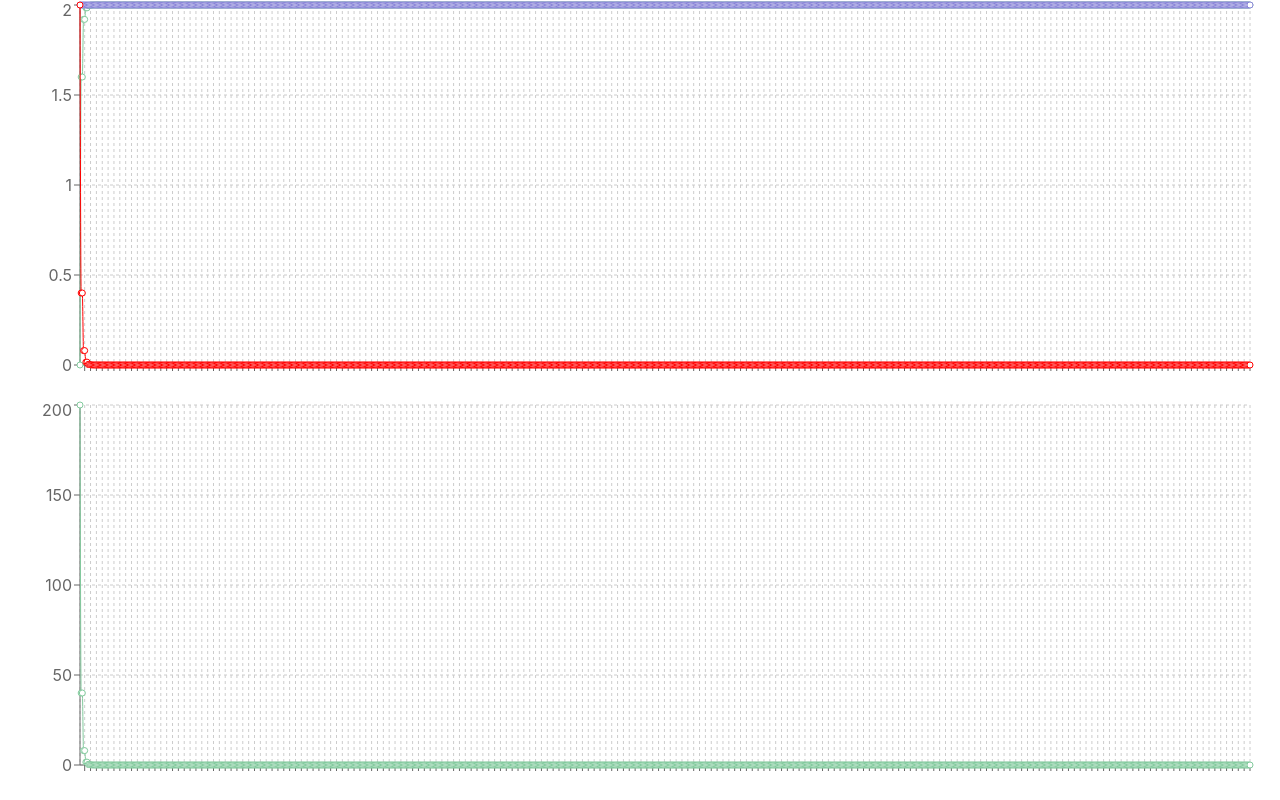
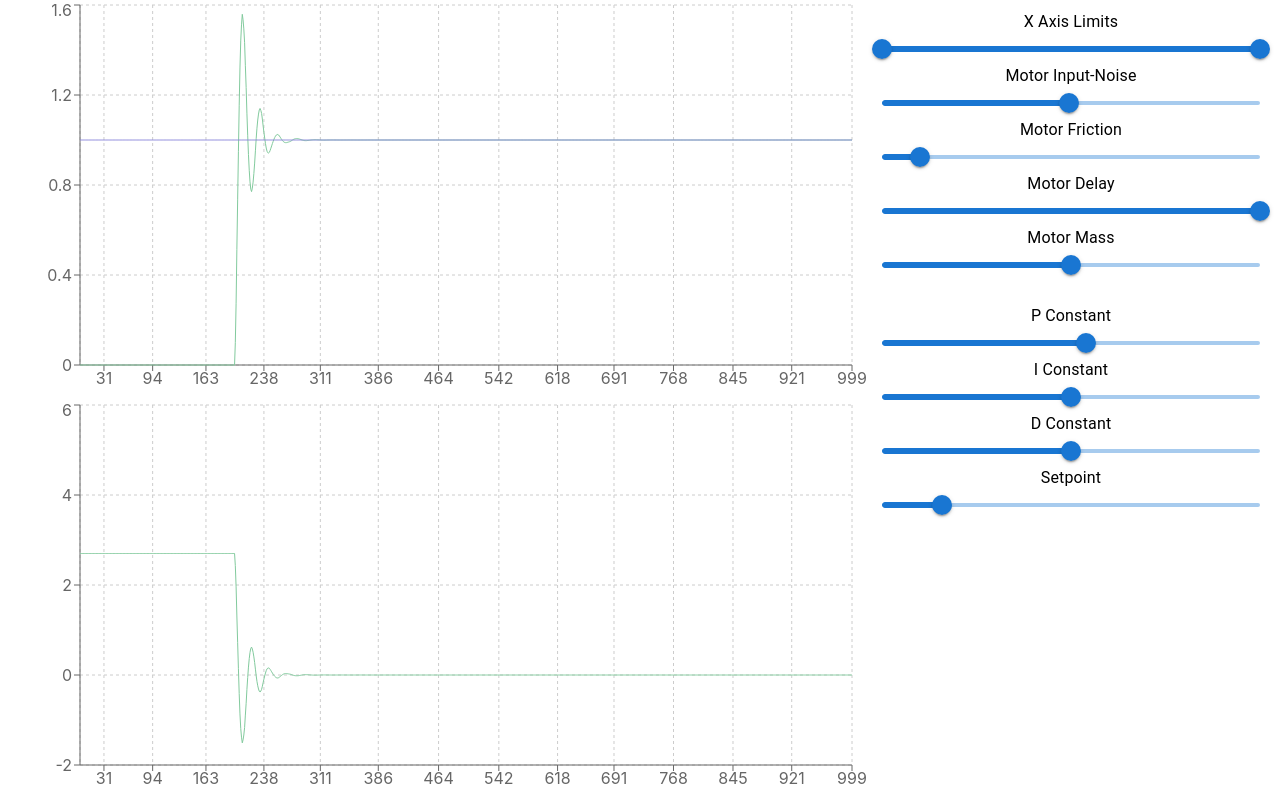
Before and after one commit to bennetthermanoff/PID-Simulator, a React (Create React App) app: page / in a window 1280 px wide. Shown: the top 800 px of the page. Built offline with nearby package versions, Linux system fonts and the light colour scheme.

Commit message:
defaults and css

```diff
--- a/src/App.css
+++ b/src/App.css
@@ -1,5 +1,28 @@
 .App {
+  display: flex;
+  flex-direction: row;
   text-align: center;
+}
+.graphs {
+  display: flex;
+  flex-direction: column;
+  text-align: center;
+  width: 70%;
+}
+.settings {
+  display: flex;
+  flex-direction: column;
+  text-align: center;
+  width: 30%;
+  margin-right: 20px;
+  margin-top:10px;
+}
+.switchType {
+  display: flex;
+  flex-direction: row;
+  text-align: center;
+  width: 100%;
+  margin-bottom: 10px;
 }
 
 .App-logo {
--- a/src/App.tsx
+++ b/src/App.tsx
@@ -3,7 +3,7 @@ import React, { useEffect } from 'react';
 import './App.css';
 import { PID } from './pid';
 import { XAxis, YAxis, CartesianGrid, Tooltip, ResponsiveContainer, LineChart, Line } from 'recharts';
-import { FormControl, Slider, Typography } from '@mui/material';
+import { FormControl, Slider, Switch, Typography } from '@mui/material';
 import MotorSim from './motorSim';
 
 const App = () => {
@@ -11,11 +11,11 @@ const App = () => {
 	const [graphData, setGraphData] = React.useState<[{ x: number, y: number, v: number, setpoint: number, error: number, output: number }]>
 	([{ x: 0, y: 0, v: 0, setpoint: 0, error: 0, output: 0 }]);
 
-	const [graphSettings, setGraphSettings] = React.useState<{ xMin: number, xMax: number, noise: number, N: number, friction: number, mass:number }>({ xMin: 0, xMax: 1000, noise: 0, N: 1000, friction:10 , mass:50});
-	const [pid, setPid] = React.useState<PID>(new PID(100, 0.0, 0.0, 2));
+	const [graphSettings, setGraphSettings] = React.useState<{ xMin: number, xMax: number, noise: number, N: number, friction: number, mass:number, motorDelay:number, pointPicker:boolean }>({ xMin: 0, xMax: 1000, noise: 50, N: 1000, friction:1 , mass:50, motorDelay:200, pointPicker:true});
+	const [pid, setPid] = React.useState<PID>(new PID(2.7, 0.0, 0.0, 1));
 
 	const calculate = () => {
-		const motor = new MotorSim(graphSettings.mass, graphSettings.friction, graphSettings.noise);
+		const motor = new MotorSim(graphSettings.mass, graphSettings.friction, graphSettings.noise, graphSettings.motorDelay);
 		pid.reset();
 		const data = [];
 		for (let i = 0; i < graphSettings.N; i++) {
@@ -35,6 +35,7 @@ const App = () => {
 
 	return (
 		<div className="App">
+			<div className='graphs'>
 				<ResponsiveContainer width="100%" height={400} >
 					<LineChart
 						width={500}
@@ -45,12 +46,12 @@ const App = () => {
 						}}
 					>
 						<CartesianGrid strokeDasharray="3 3" />
-					<XAxis dataKey="name" />
+						<XAxis dataKey="x" minTickGap={30}/>
 						<YAxis />
-					<Tooltip />
-					<Line type="monotone" dataKey="y" stroke="#82ca9d" />
-					<Line type="monotone" dataKey="setpoint" stroke="#8884d8" />
-					<Line type="monotone" dataKey="error" stroke="#ff0000" />
+						{graphSettings.pointPicker ?<Tooltip /> : null}
+						<Line type="linear" dataKey="y" stroke="#82ca9d" dot={false} />
+						<Line type="linear" dataKey="setpoint" stroke="#8884d8"  dot={false}/>
+						{/* <Line type="monotone" dataKey="error" stroke="#ff0000" /> */}
 						{/* <Line type="monotone" dataKey="output" stroke="#0000ff" /> */}
 						{/* <Line type="monotone" dataKey="v" stroke="#0000ff" /> */}
 					</LineChart>
@@ -67,14 +68,16 @@ const App = () => {
 						}}
 					>
 						<CartesianGrid strokeDasharray="3 3" />
-					<XAxis dataKey="name" />
+						<XAxis dataKey="x" minTickGap={30}/>
 						<YAxis />
-					<Tooltip />
-					<Line type="monotone" dataKey="output" stroke="#82ca9d" />
+						{graphSettings.pointPicker ? <Tooltip /> : null}
+						<Line type={'linear'} dataKey="output" stroke="#82ca9d" dot={false} />
 					</LineChart>
 				</ResponsiveContainer>
+			</div>
+			<div className='settings'>
 
-			<FormControl fullWidth style={{ width: 400 }}>
+				<FormControl fullWidth  >
 					<Typography>
           X Axis Limits
 					</Typography>
@@ -96,26 +99,40 @@ const App = () => {
 						}} />
 
 					<Typography>
-          Noise
+          Motor Input-Noise
 					</Typography>
 					<Slider
 						min={1}
-					max={1000}
+						step={.1}
+						max={100}
 						valueLabelDisplay='auto'
 						value={graphSettings.noise} onChange={(e, v) => {
 							setGraphSettings({ ...graphSettings, noise: v as number });
 						}} />
 
 					<Typography>
-          Friction
+          Motor Friction
 					</Typography>
 					<Slider
 						min={0}
 						max={10}
+						step={0.1}
 						valueLabelDisplay='auto'
 						value={graphSettings.friction} onChange={(e, v) => {
 							setGraphSettings({ ...graphSettings, friction: v as number });
 						}} />
+					<Typography>
+							Motor Delay
+					</Typography>
+
+					<Slider
+						min={0}
+						max={200}
+						valueLabelDisplay='auto'
+						value={graphSettings.motorDelay} onChange={(e, v) => {
+							setGraphSettings({ ...graphSettings, motorDelay: v as number });
+						}} />
+
 					<Typography>
           Motor Mass
 					</Typography>
@@ -128,6 +145,7 @@ const App = () => {
 						}} />
 
 					<Typography>
+						<br />
           P Constant
 					</Typography>
 					<Slider min={0.0}
@@ -177,10 +195,17 @@ const App = () => {
 						} onChange={(e, v) => {
 							setPid(new PID(pid.Pconstant, pid.Iconstant, pid.Dconstant, v as number));
 						}} />
-
-				<button onClick={calculate}>Calculate</button>
+					{/* <div className='switchType'>
+						<Switch checked={graphSettings.pointPicker} onChange={(e, v) => {
+							setGraphSettings({ ...graphSettings, pointPicker: v });
+						}} />
+						<Typography>
+								Point Picker
+						</Typography>
+					</div> */}
 
 				</FormControl>
+			</div>
 		</div>
 	);
 };
--- a/src/motorSim.ts
+++ b/src/motorSim.ts
@@ -4,13 +4,17 @@ class MotorSim {
 	angularVelocity: number;
 	powerVariation: number;
 	position: number;
+	inputDelay: number;
+	cachedInputs: number[];
 
-	constructor(angularMass: number, friction: number, powerVariation: number) {
+	constructor(angularMass: number, friction: number, powerVariation: number, inputDelay: number) {
 		this.angularMass = angularMass;
 		this.friction = friction;
 		this.powerVariation = powerVariation;
 		this.angularVelocity = 0;
 		this.position = 0;
+		this.inputDelay = inputDelay;
+		this.cachedInputs = new Array(inputDelay).fill(0);
 	}
 	getAngularVelocity() {
 		return this.angularVelocity;
@@ -20,9 +24,10 @@ class MotorSim {
 	}
 
 	update(power: number, deltaTime: number) {
-
+		const input=this.cachedInputs.shift()?power:0;
+		this.cachedInputs.push(power);
 		this.position += (this.angularVelocity * deltaTime) % (2 * Math.PI);
-		const randPower = power*10; //+ (Math.random() * this.powerVariation);
+		const randPower = input*10 + input*Math.random() * this.powerVariation;
 		const torque = randPower / this.angularMass;
 		const angularAcceleration = torque - (this.friction * this.angularVelocity);
 		this.angularVelocity += angularAcceleration * deltaTime;
```
Lines whose indentation alone changed are shown as unchanged.
